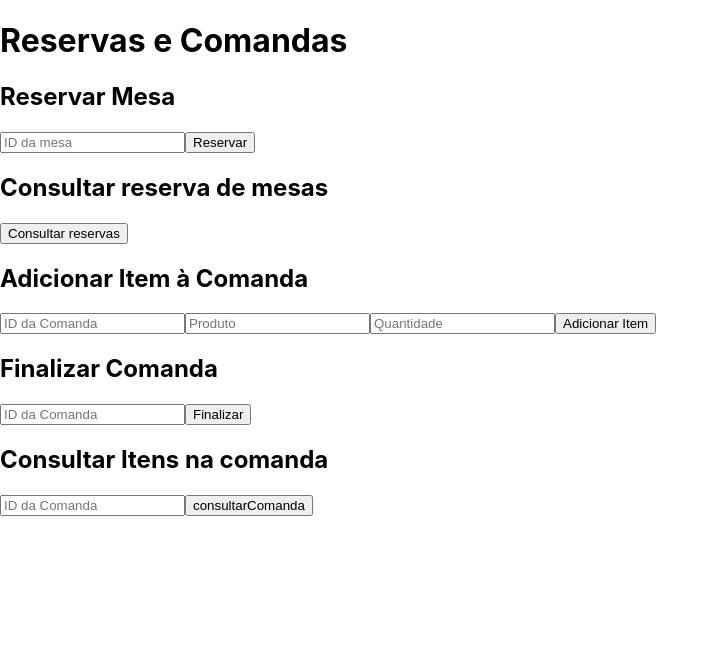
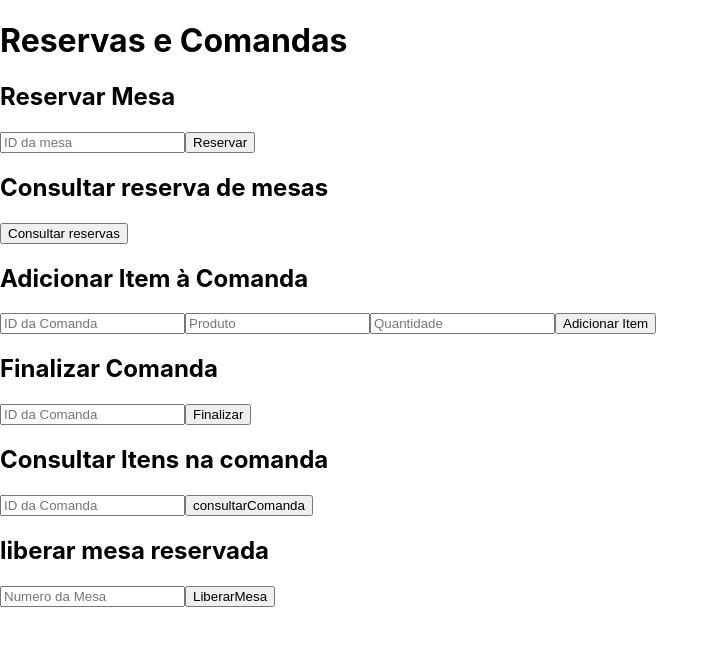
Before and after one commit to IgorTeodoroDEV/AWSreservaMesa, a React (Create React App) app in the folder reservas-mesas/: page / in a window 1280 px wide. Shown: the top 646 px of the page, without its empty margins (0-719 px from the left). Built offline with nearby package versions, Linux system fonts and the light colour scheme.

Commit message:
liberar mesa

```diff
--- a/reservas-mesas/src/App.js
+++ b/reservas-mesas/src/App.js
@@ -5,6 +5,7 @@ import Comanda from './components/Comanda';
 import FinalizarComanda from './components/FinalizarComanda';
 import ConsultarComanda from './components/ConsultarComanda'; // Importe o novo componente
 import ConsultaReserva from './components/ConsultaReserva';
+import LiberarMesa from './components/LiberarMesa';
 
 function App() {
   return (
@@ -14,7 +15,8 @@ function App() {
       <ConsultaReserva />
       <Comanda />
       <FinalizarComanda />
-      <ConsultarComanda /> {/* Adicione o componente ao layout */}
+      <ConsultarComanda />
+      <LiberarMesa /> {/* Adicione o componente ao layout */}
     </div>
   );
 }
```
